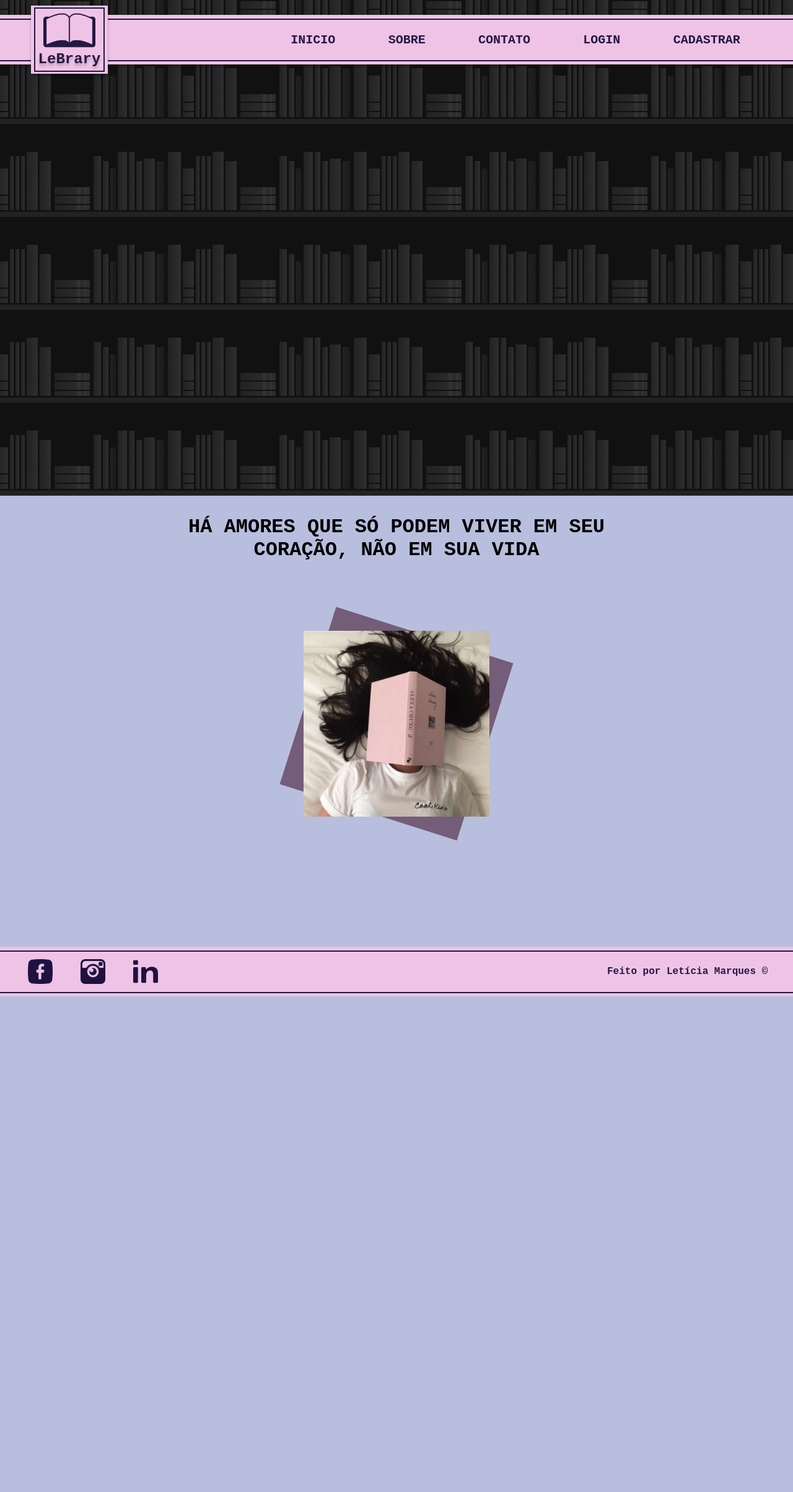
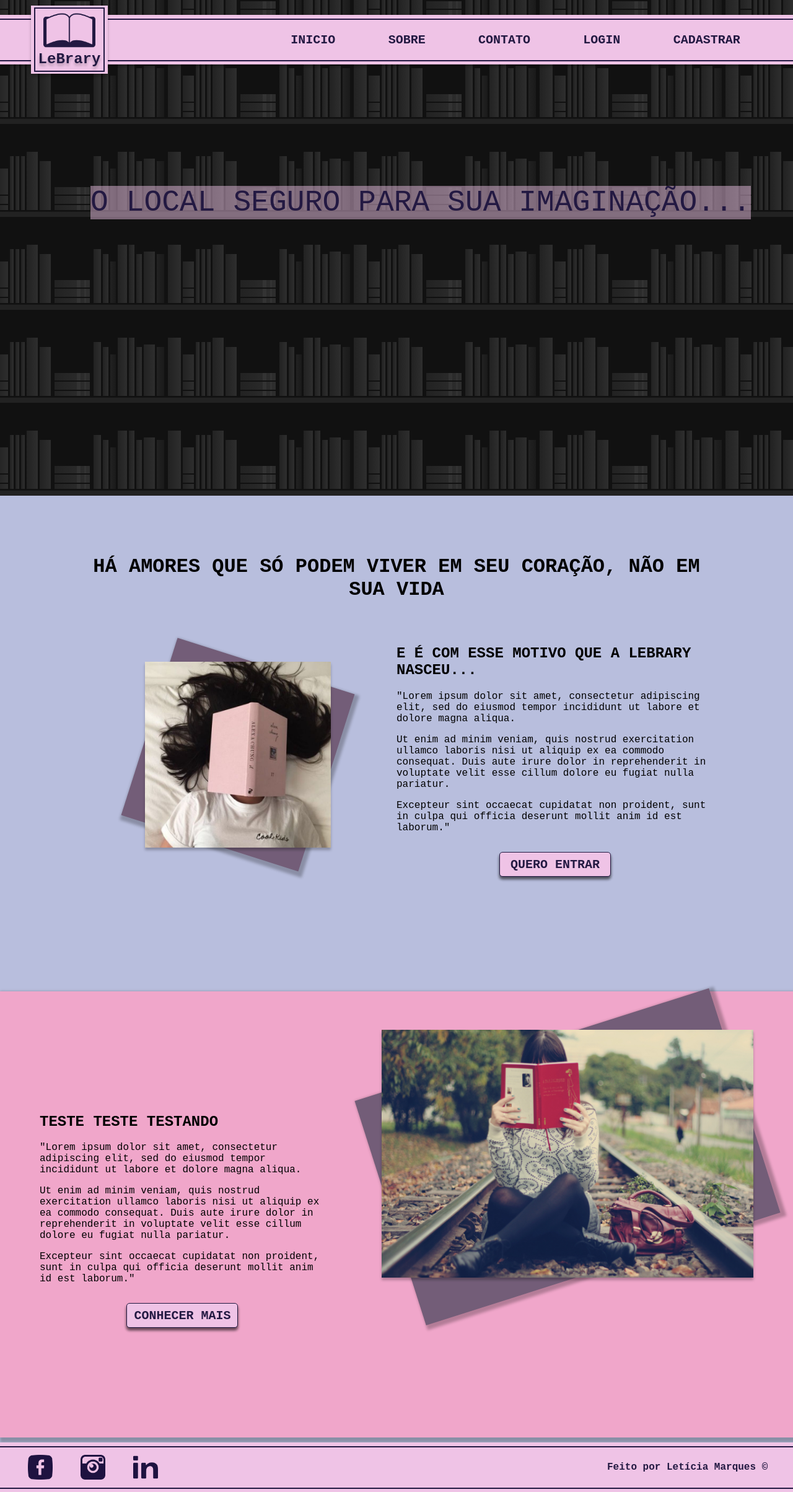
Before and after one commit to leticiammarques/Lebrary, a website: page api-site/public/index.html in a window 1280 px wide. Shown: the whole page at 62% size. Before the commit the page ends 1608 px from the top, so only its background shows below. Drawn offline with Linux system fonts and the light colour scheme.

Commit message:
adição de sessões na página de index e linkagem de todos os campos da navbar

```diff
--- a/api-site/public/css/cadastro.css
+++ b/api-site/public/css/cadastro.css
@@ -1,6 +1,6 @@
 :root {
     --color-ligth: #F0E6EF;
-    --color-pink-ligth: #EFC3E6;
+    --color-pink-ligth: #efc3e6;
     --color-pink: #F0A6CA;
     --color-blue-ligth: #B8BEDD;
     --color-purple-ligth: #9C89B8;
@@ -96,9 +96,18 @@ button {
 /*Página do Index*/
 
 .banner {
-    /* margin-top: 130px; */
-    height: 90vh;
     position: relative;
+}
+
+.banner .container div .teste {
+    z-index:9999;
+    position: relative;
+    color: var(--color-purple);
+    top: 300px;
+    font-size: 3rem;
+    left: 7.5%;
+    background-color: rgba(239, 195, 230, 0.479);
+    margin: 50px;
 }
 
 .banner .container div {
@@ -293,44 +302,92 @@ button {
     }
   }
 
-.banner2 {
-    height: 100vh;
+.sobre-mim {
+    margin-top: -10vh;
+    height: 110vh;
     display: flex;
+    align-items: center;
     justify-content: center;
+    flex-direction: column;
 }
 
-.banner2 .container {
+.sobre-mim .container {
     display: flex;
     justify-content: space-evenly;
     align-items: center;
-    flex-direction: column;
+    flex-direction: row;
     width: 80%;
+    padding: 30px;
 }
 
-.banner2 .container h1 {
+.sobre-mim h1 {
     width: 80%;
     text-align: center;
 }
 
-.banner2 .container .img-index {
+.sobre-mim .container .img-index {
     display: flex;
     align-items: center;
     justify-content: center;
     width: 50%;
 }
 
-.banner2 .container .foto1-banner {
+.sobre-mim .container .foto1-banner {
     background-color: var(--color-violet);
     width: 300px;
     height: 300px;
     transform: rotate(17.67deg);
+    box-shadow: 4px 4px 4px 4px rgba(0, 0, 0, 0.25);
 }
 
-.banner2 .container img {
+.sobre-mim .container img {
     height: 300px;
     position: absolute;
     transform-origin: center;
+    box-shadow: 0px 4px 4px rgba(0, 0, 0, 0.25);
 }
+
+.sobre-mim .container .texto-index {
+  width: 50%;
+}
+
+.banner3 {
+  display: flex;
+  align-items: center;
+  justify-content: center;
+  height: 90vh;
+  background-color: var(--color-pink);
+  box-shadow: 4px 4px 4px 4px rgba(0, 0, 0, 0.25);
+}
+
+.banner3 .container {
+  display: flex;
+  justify-content: space-between;
+  width: 90%;
+  flex-direction: row;
+}
+
+.banner3 .container .texto-index {
+  width: 40%;
+}
+
+.banner3 .img-banner img{
+  width: 600px;
+  transform-origin: center;
+  position: absolute;
+  margin-top: -395px;
+  box-shadow: 0px 4px 4px rgba(0, 0, 0, 0.25);
+}
+
+.banner3 .container .img-banner .foto2-banner {
+  background-color: var(--color-violet);
+  margin-top: -100px;
+  width: 600px;
+  height: 380px;
+  transform: rotate(-17.67deg);
+  box-shadow: 4px 4px 4px 4px rgba(0, 0, 0, 0.25);
+}
+
 
 /*Corpo contato*/
 .contato {
--- a/api-site/public/index.html
+++ b/api-site/public/index.html
@@ -29,7 +29,7 @@
                     <a href="./index.html">INICIO</a>
                 </li>
                 <li>
-                    <a href="">SOBRE</a>
+                    <a href="./index.html #sobre">SOBRE</a>
                 </li>
                 <li>
                     <a href="./contato.html">CONTATO</a>
@@ -47,23 +47,55 @@
 
     <div class="banner">
         <div class="container">
-            <div></div>
+            <div>
+                <span class="teste">O LOCAL SEGURO PARA SUA IMAGINAÇÃO...</span>
+            </div>
         </div>
     </div>
 
 
 
-    <div class="banner2">
+    <div id="sobre" class="sobre-mim">
+        <h1>HÁ AMORES QUE SÓ PODEM VIVER EM SEU CORAÇÃO, NÃO EM SUA VIDA</h1>
         <div class="container">
-            <h1>HÁ AMORES QUE SÓ PODEM VIVER EM SEU CORAÇÃO, NÃO EM SUA VIDA</h1>
             <div class="img-index">
                 <span class="foto1-banner"></span>
                 <img src="./assets/imgs/leitora.jpg" alt="">
             </div>
             <div class="texto-index">
-                <h2></h2>
+                <h2>E É COM ESSE MOTIVO QUE A LEBRARY NASCEU...</h2>
+                <p>"Lorem ipsum dolor sit amet, consectetur adipiscing elit, sed do eiusmod tempor incididunt ut labore et dolore magna aliqua.</p>
+                    <p>Ut enim ad minim veniam, quis nostrud exercitation ullamco laboris nisi ut aliquip ex ea commodo consequat.
+                        Duis aute irure dolor in reprehenderit in voluptate velit esse cillum dolore eu fugiat nulla pariatur.</p>
+                        <p>Excepteur sint occaecat cupidatat non proident, sunt in culpa qui officia deserunt mollit anim id est laborum."</p>
+                        <div class="btn-lateral">
+                            <a href="./cadastro.html">QUERO ENTRAR</a>
+                        </div>
             </div>
         </div>
+    </div>
+
+    <div class="banner3">
+        <div class="container">
+            <div class="texto-index">
+                <h2>TESTE TESTE TESTANDO</h2>
+                <p>"Lorem ipsum dolor sit amet, consectetur adipiscing elit, sed do eiusmod tempor incididunt ut labore et dolore magna aliqua.</p>
+                <p>Ut enim ad minim veniam, quis nostrud exercitation ullamco laboris nisi ut aliquip ex ea commodo consequat.
+                    Duis aute irure dolor in reprehenderit in voluptate velit esse cillum dolore eu fugiat nulla pariatur.</p>
+                    <p>Excepteur sint occaecat cupidatat non proident, sunt in culpa qui officia deserunt mollit anim id est laborum."</p>
+                    <div class="btn-lateral">
+                        <a href="./cadastro.html">CONHECER MAIS</a>
+                    </div>
+            </div>
+            <div class="img-banner">
+                <div class="foto2-banner"></div>
+                <img src="./assets/imgs/lendo.jpg" alt="">
+            </div>
+        </div>
+    </div>
+
+    <div class="explicacao">
+
     </div>
 
 
```
Also changed, not shown: api-site/public/cadastro_limpo_sem_form.html (deleted, +0 -140 lines), api-site/public/login.html (+1 -1 lines).
